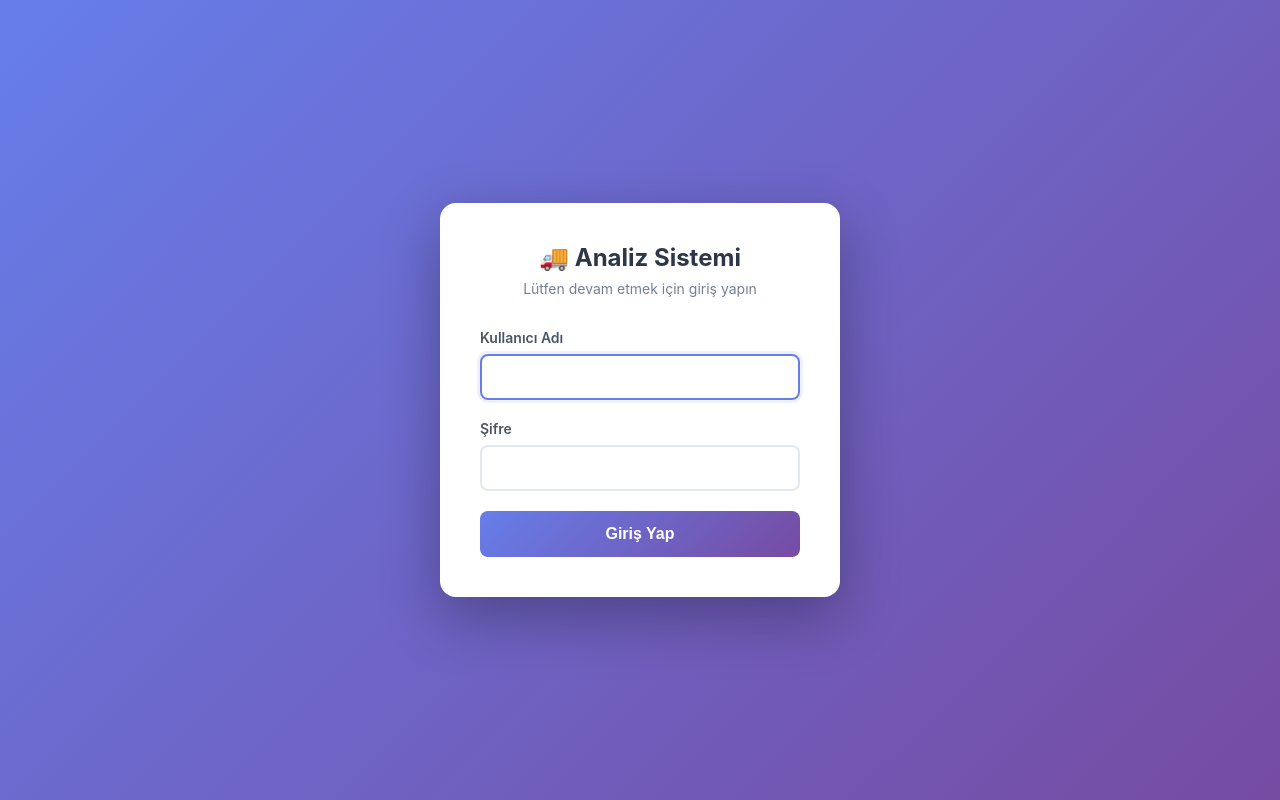
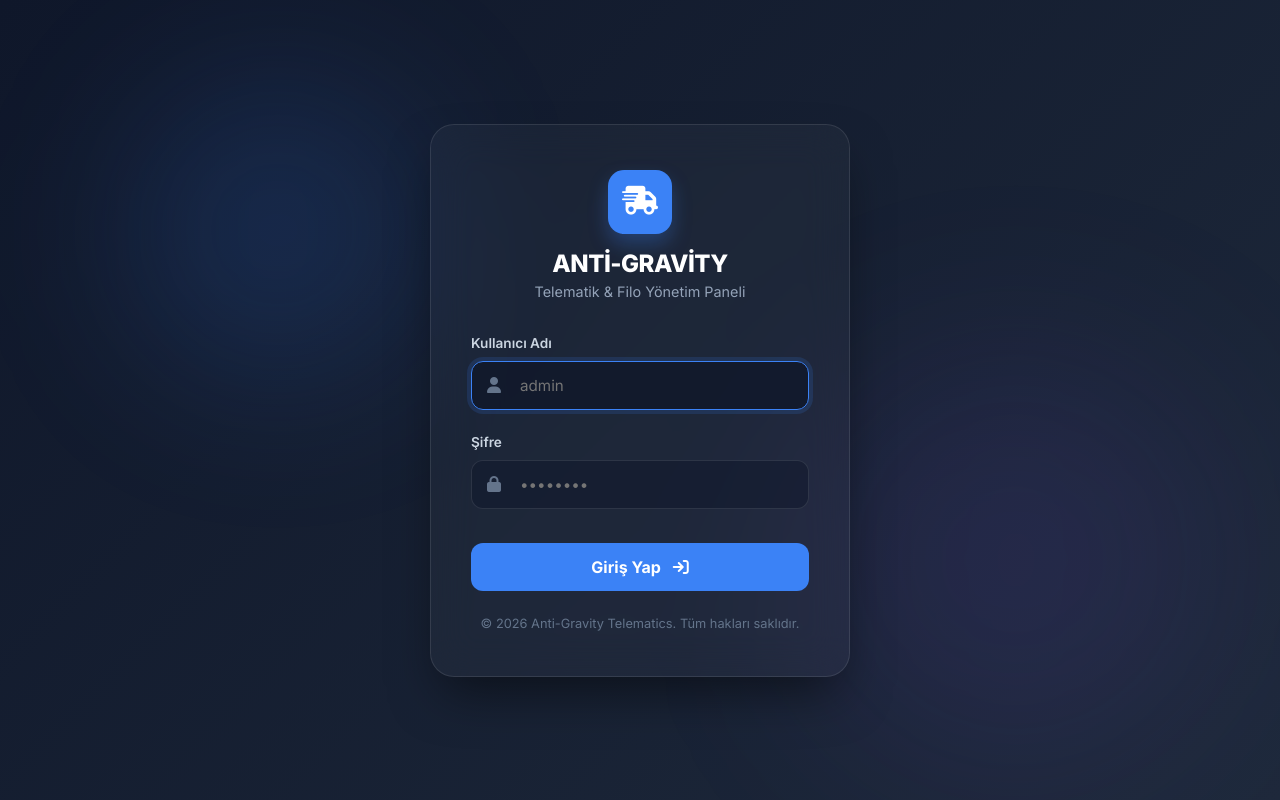
Before and after one commit to halilibrahimgulgec/antisonprg, a Flask app: template templates/login.html in a window 1280 px wide. Run offline with Flask 3, Linux system fonts and the light colour scheme; the template is opened without the code that fills it, so the values that code supplies are empty.

Commit message:
Giriş sayfası (login.html) premium tasarıma uyarlandı

```diff
--- a/templates/login.html
+++ b/templates/login.html
@@ -3,127 +3,166 @@
 <head>
     <meta charset="UTF-8">
     <meta name="viewport" content="width=device-width, initial-scale=1.0">
-    <title>Giriş Yap - Kargo Yakıt Analiz Sistemi</title>
+    <title>Giriş Yap - Telematik Dashboard</title>
+    <link href="https://fonts.googleapis.com/css2?family=Inter:wght@300;400;500;600;700;800&display=swap" rel="stylesheet">
+    <link rel="stylesheet" href="https://cdnjs.cloudflare.com/ajax/libs/font-awesome/6.4.0/css/all.min.css">
     <style>
-        * {
-            margin: 0;
-            padding: 0;
-            box-sizing: border-box;
+        :root {
+            --primary: #3B82F6;
+            --primary-dark: #2563EB;
+            --bg-gradient: linear-gradient(135deg, #0F172A 0%, #1E293B 100%);
+            --glass-bg: rgba(255, 255, 255, 0.03);
+            --glass-border: rgba(255, 255, 255, 0.1);
         }
 
+        * { margin: 0; padding: 0; box-sizing: border-box; font-family: 'Inter', sans-serif; }
+
         body {
-            font-family: -apple-system, BlinkMacSystemFont, 'Segoe UI', Roboto, Oxygen, Ubuntu, Cantarell, sans-serif;
-            background: linear-gradient(135deg, #667eea 0%, #764ba2 100%);
+            background: var(--bg-gradient);
             min-height: 100vh;
             display: flex;
             align-items: center;
             justify-content: center;
             padding: 20px;
+            overflow: hidden;
+            position: relative;
+        }
+
+        /* Arka plan dekoratif elementler */
+        body::before {
+            content: '';
+            position: absolute;
+            width: 300px; height: 300px;
+            background: rgba(59, 130, 246, 0.15);
+            filter: blur(80px);
+            border-radius: 50%;
+            top: 10%; left: 10%;
+        }
+
+        body::after {
+            content: '';
+            position: absolute;
+            width: 400px; height: 400px;
+            background: rgba(139, 92, 246, 0.1);
+            filter: blur(100px);
+            border-radius: 50%;
+            bottom: 5%; right: 5%;
+        }
+
+        .login-container {
+            width: 100%;
+            max-width: 420px;
+            z-index: 10;
+            animation: slideUp 0.6s ease-out;
+        }
+
+        @keyframes slideUp {
+            from { opacity: 0; transform: translateY(30px); }
+            to { opacity: 1; transform: translateY(0); }
         }
 
         .login-card {
-            background: white;
-            border-radius: 16px;
-            padding: 40px;
-            box-shadow: 0 20px 60px rgba(0, 0, 0, 0.3);
-            width: 100%;
-            max-width: 400px;
+            background: var(--glass-bg);
+            backdrop-filter: blur(20px);
+            border: 1px solid var(--glass-border);
+            border-radius: 24px;
+            padding: 45px 40px;
+            box-shadow: 0 25px 50px -12px rgba(0, 0, 0, 0.5);
         }
 
-        .header {
+        .logo-section {
             text-align: center;
-            margin-bottom: 32px;
+            margin-bottom: 35px;
         }
 
-        .header h1 {
-            font-size: 1.5rem;
-            color: #2d3748;
-            margin-bottom: 8px;
+        .logo-icon {
+            width: 64px; height: 64px;
+            background: var(--primary);
+            border-radius: 16px;
+            display: flex; align-items: center; justify-content: center;
+            margin: 0 auto 15px;
+            box-shadow: 0 10px 20px rgba(59, 130, 246, 0.3);
         }
 
-        .header p {
-            color: #718096;
-            font-size: 0.875rem;
+        .logo-icon i { font-size: 1.8rem; color: white; }
+        .logo-section h1 { font-size: 1.5rem; font-weight: 800; color: white; letter-spacing: -0.5px; }
+        .logo-section p { color: #94A3B8; font-size: 0.9rem; margin-top: 5px; }
+
+        .form-group { margin-bottom: 24px; }
+        .form-group label { display: block; margin-bottom: 10px; font-weight: 600; font-size: 0.85rem; color: #CBD5E1; }
+
+        .input-wrapper { position: relative; }
+        .input-wrapper i { position: absolute; left: 16px; top: 50%; transform: translateY(-50%); color: #64748B; font-size: 1rem; }
+
+        .form-control {
+            width: 100%;
+            padding: 14px 14px 14px 48px;
+            background: rgba(15, 23, 42, 0.5);
+            border: 1px solid rgba(255, 255, 255, 0.1);
+            border-radius: 12px;
+            color: white;
+            font-size: 0.95rem;
+            transition: all 0.3s;
+            outline: none;
+        }
+        .form-control:focus {
+            border-color: var(--primary);
+            background: rgba(15, 23, 42, 0.8);
+            box-shadow: 0 0 0 4px rgba(59, 130, 246, 0.15);
         }
 
-        .form-group {
-            margin-bottom: 20px;
-        }
-
-        .form-group label {
-            display: block;
-            margin-bottom: 8px;
-            font-weight: 600;
-            color: #4a5568;
-            font-size: 0.875rem;
-        }
-
-        .form-group input {
-            width: 100%;
-            padding: 12px;
-            border: 2px solid #e2e8f0;
-            border-radius: 8px;
-            font-size: 1rem;
-            transition: all 0.2s;
-        }
-
-        .form-group input:focus {
-            outline: none;
-            border-color: #667eea;
-            box-shadow: 0 0 0 3px rgba(102, 126, 234, 0.1);
-        }
-
-        .btn {
+        .btn-login {
             width: 100%;
             padding: 14px;
+            background: var(--primary);
+            color: white;
             border: none;
-            border-radius: 8px;
+            border-radius: 12px;
             font-size: 1rem;
-            font-weight: 600;
+            font-weight: 700;
             cursor: pointer;
-            transition: all 0.2s;
-            background: linear-gradient(135deg, #667eea 0%, #764ba2 100%);
-            color: white;
+            transition: all 0.3s;
+            margin-top: 10px;
         }
-
-        .btn:hover {
+        .btn-login:hover {
+            background: var(--primary-dark);
             transform: translateY(-2px);
-            box-shadow: 0 8px 24px rgba(102, 126, 234, 0.4);
+            box-shadow: 0 10px 20px rgba(37, 99, 235, 0.3);
         }
 
         .alert {
-            padding: 12px;
-            border-radius: 8px;
-            margin-bottom: 20px;
-            font-size: 0.875rem;
+            padding: 12px 16px;
+            border-radius: 12px;
+            margin-bottom: 25px;
+            font-size: 0.85rem;
             text-align: center;
+            font-weight: 600;
         }
+        .alert-error { background: rgba(239, 68, 68, 0.1); color: #FCA5A5; border: 1px solid rgba(239, 68, 68, 0.2); }
+        .alert-success { background: rgba(16, 185, 129, 0.1); color: #6EE7B7; border: 1px solid rgba(16, 185, 129, 0.2); }
 
-        .alert-error {
-            background: #f8d7da;
-            color: #721c24;
-            border: 1px solid #f5c6cb;
-        }
-
-        .alert-success {
-            background: #d4edda;
-            color: #155724;
-            border: 1px solid #c3e6cb;
+        .footer-text {
+            text-align: center;
+            margin-top: 25px;
+            font-size: 0.8rem;
+            color: #64748B;
         }
     </style>
 </head>
 <body>
+    <div class="login-container">
         <div class="login-card">
-        <div class="header">
-            <h1>🚚 Analiz Sistemi</h1>
-            <p>Lütfen devam etmek için giriş yapın</p>
+            <div class="logo-section">
+                <div class="logo-icon"><i class="fa-solid fa-truck-fast"></i></div>
+                <h1>ANTİ-GRAVİTY</h1>
+                <p>Telematik & Filo Yönetim Paneli</p>
             </div>
 
             {% with messages = get_flashed_messages(with_categories=true) %}
                 {% if messages %}
                     {% for category, message in messages %}
                         <div class="alert alert-{{ category if category != 'message' else 'error' }}">
-                        {{ message }}
+                            <i class="fa-solid fa-circle-exclamation"></i> {{ message }}
                         </div>
                     {% endfor %}
                 {% endif %}
@@ -131,15 +170,24 @@
 
             <form action="/login" method="POST">
                 <div class="form-group">
-                <label for="username">Kullanıcı Adı</label>
-                <input type="text" id="username" name="username" required autofocus>
+                    <label>Kullanıcı Adı</label>
+                    <div class="input-wrapper">
+                        <i class="fa-solid fa-user"></i>
+                        <input type="text" name="username" class="form-control" placeholder="admin" required autofocus>
+                    </div>
                 </div>
                 <div class="form-group">
-                <label for="password">Şifre</label>
-                <input type="password" id="password" name="password" required>
+                    <label>Şifre</label>
+                    <div class="input-wrapper">
+                        <i class="fa-solid fa-lock"></i>
+                        <input type="password" name="password" class="form-control" placeholder="••••••••" required>
                     </div>
-            <button type="submit" class="btn">Giriş Yap</button>
+                </div>
+                <button type="submit" class="btn-login">Giriş Yap <i class="fa-solid fa-arrow-right-to-bracket" style="margin-left: 8px;"></i></button>
             </form>
+
+            <p class="footer-text">© 2026 Anti-Gravity Telematics. Tüm hakları saklıdır.</p>
+        </div>
     </div>
 </body>
 </html>
```
Lines whose indentation alone changed are shown as unchanged.
